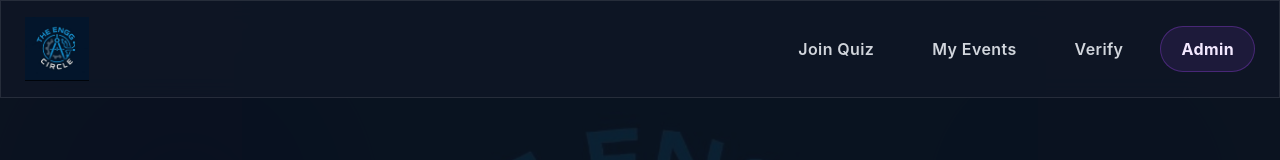
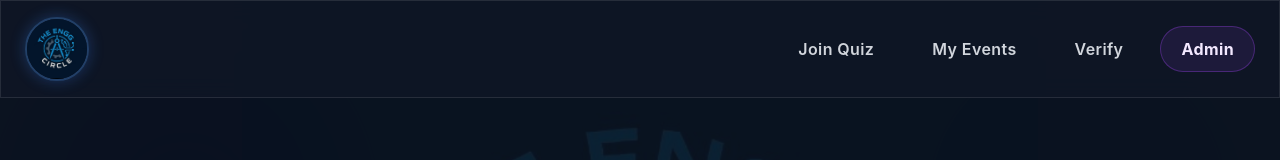
Before and after one commit to rajbabugoswami/engg-circle-app, a React app in the folder frontend/: page / in a window 1280 px wide. Shown: the top 160 px of the page. Built offline with nearby package versions, Linux system fonts and the light colour scheme; no server answers; the HTML template or start-up script is replaced by a standard one.

Commit message:
Make logo completely circular with border and glow effect

```diff
--- a/frontend/src/pages/Home.jsx
+++ b/frontend/src/pages/Home.jsx
@@ -13,7 +13,7 @@ const Home = () => {
       <header className="relative z-10 glass-dark">
         <div className="max-w-7xl mx-auto px-6 py-4 flex flex-col md:flex-row justify-between items-center gap-4">
           <div className="flex items-center justify-center">
-            <img src="/logo.jpeg" alt="The Engg Circle Logo" className="h-14 md:h-16 w-auto object-contain" />
+            <img src="/logo.jpeg" alt="The Engg Circle Logo" className="h-14 w-14 md:h-16 md:w-16 rounded-full object-cover shadow-[0_0_15px_rgba(59,130,246,0.3)] border-2 border-blue-400/30" />
           </div>
           <nav className="flex flex-wrap justify-center gap-2 md:gap-4 items-center">
             <Link to="/join" className="px-5 py-2.5 rounded-full border border-transparent hover:border-blue-400/50 hover:bg-blue-500/10 text-gray-300 hover:text-white font-semibold tracking-wide transition-all duration-300 hover:shadow-[0_0_15px_rgba(59,130,246,0.3)]">Join Quiz</Link>
```
